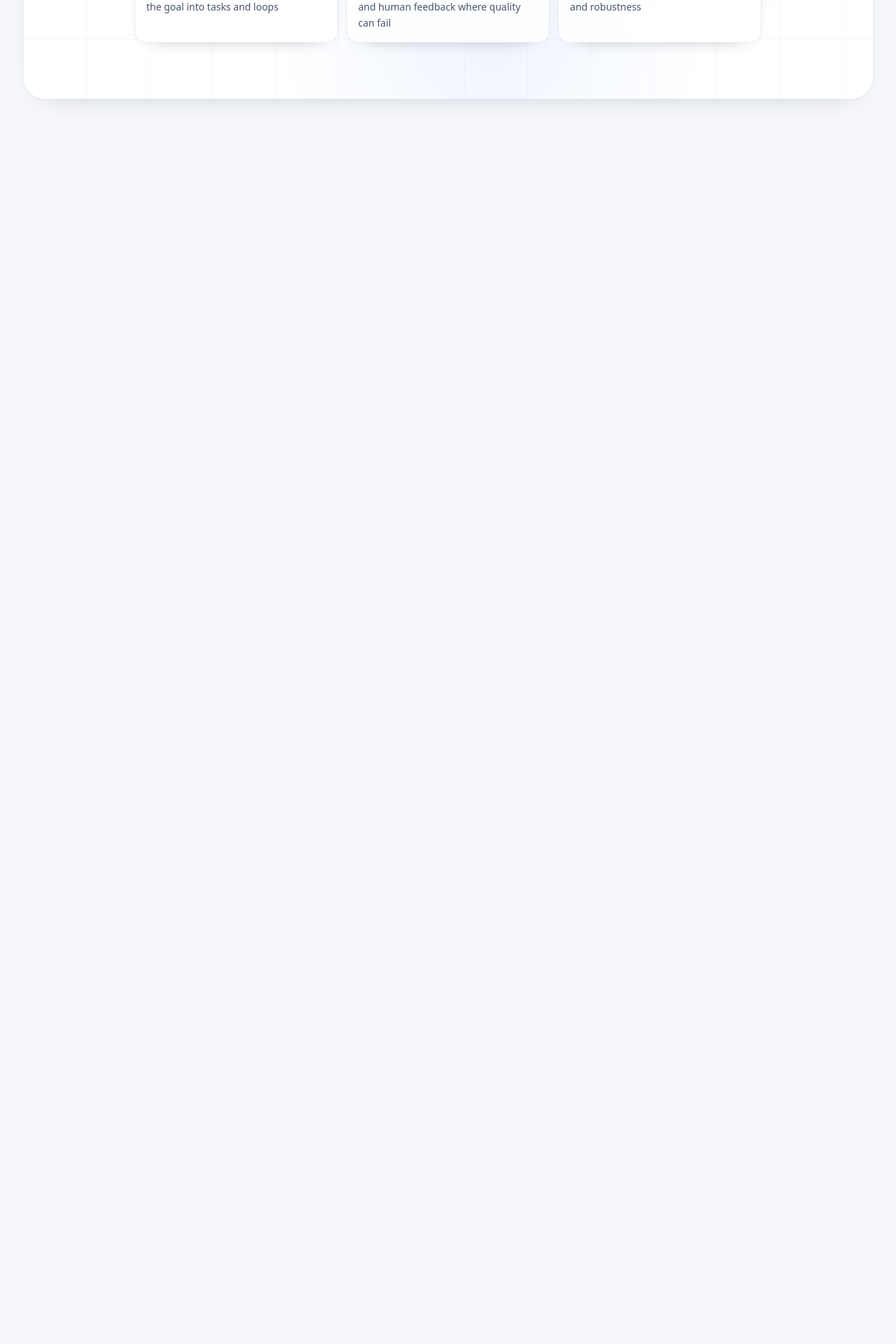
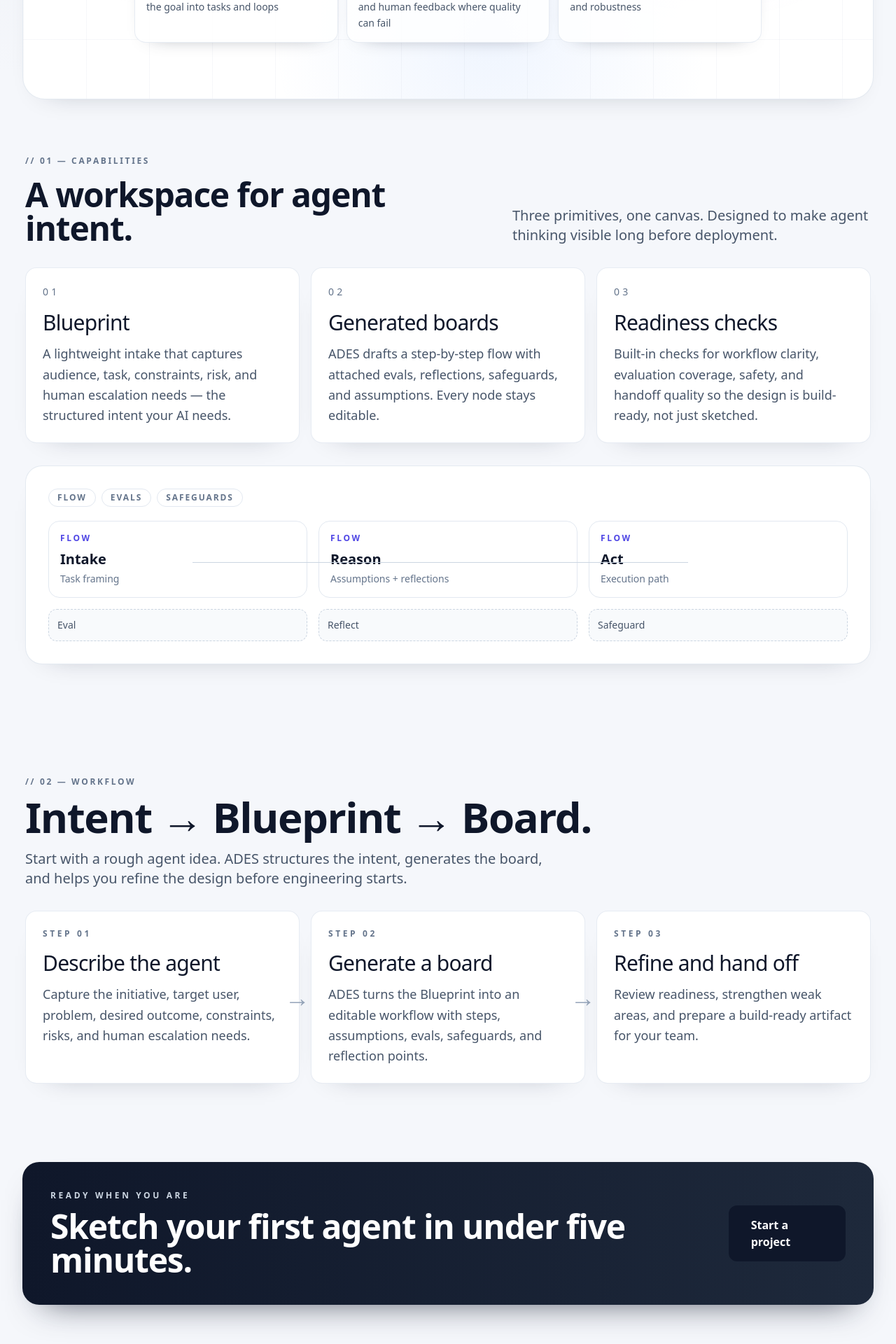
Before and after one commit to MarioSorgente/ades-agent-design-studio, a Next.js app: page / in a window 1280 px wide. Shown: the part 709-2629 px from the top of the page at 70% size. Before the commit the page ends 875 px from the top, so only its background shows below. Built offline with nearby package versions, Linux system fonts and the light colour scheme; no server answers.

Commit message:
Enhance landing page flow with product and workflow sections

```diff
--- a/app/globals.css
+++ b/app/globals.css
@@ -14,6 +14,10 @@
 body {
   margin: 0;
   padding: 0;
+}
+
+html {
+  scroll-behavior: smooth;
 }
 
 body {
--- a/app/page.tsx
+++ b/app/page.tsx
@@ -9,11 +9,47 @@
   { label: "Human handoff", className: "right-[8%] bottom-[36%] animate-float-slow 2xl:right-[12%] 2xl:bottom-[41%]" }
 ];
 
+const capabilityCards = [
+  {
+    number: "01",
+    title: "Blueprint",
+    body: "A lightweight intake that captures audience, task, constraints, risk, and human escalation needs — the structured intent your AI needs."
+  },
+  {
+    number: "02",
+    title: "Generated boards",
+    body: "ADES drafts a step-by-step flow with attached evals, reflections, safeguards, and assumptions. Every node stays editable."
+  },
+  {
+    number: "03",
+    title: "Readiness checks",
+    body: "Built-in checks for workflow clarity, evaluation coverage, safety, and handoff quality so the design is build-ready, not just sketched."
+  }
+];
+
+const workflowSteps = [
+  {
+    step: "STEP 01",
+    title: "Describe the agent",
+    body: "Capture the initiative, target user, problem, desired outcome, constraints, risks, and human escalation needs."
+  },
+  {
+    step: "STEP 02",
+    title: "Generate a board",
+    body: "ADES turns the Blueprint into an editable workflow with steps, assumptions, evals, safeguards, and reflection points."
+  },
+  {
+    step: "STEP 03",
+    title: "Refine and hand off",
+    body: "Review readiness, strengthen weak areas, and prepare a build-ready artifact for your team."
+  }
+];
+
 export default function HomePage() {
   return (
     <main className="mx-auto flex min-h-screen w-full max-w-[1500px] flex-col px-5 py-6 md:px-8">
-      <header className="mb-6 rounded-3xl border border-slate-200/80 bg-white/85 p-5 shadow-[0_20px_60px_-50px_rgba(15,23,42,0.65)] backdrop-blur md:p-6">
-        <div className="flex items-center justify-between gap-3">
+      <header className="sticky top-4 z-30 mb-6 rounded-3xl border border-slate-200/80 bg-white/90 p-5 shadow-[0_20px_60px_-50px_rgba(15,23,42,0.65)] backdrop-blur md:p-6">
+        <div className="flex flex-wrap items-center justify-between gap-3">
           <div className="flex items-center gap-3">
             <Image src="/logo-ades.svg" alt="ADES logo" width={150} height={44} className="h-9 w-auto" priority />
             <span className="hidden rounded-full border border-slate-200 bg-slate-50 px-3 py-1 text-[11px] font-semibold uppercase tracking-[0.18em] text-slate-500 md:inline-flex">
@@ -21,13 +57,21 @@
             </span>
           </div>
 
-          <div className="flex items-center gap-2">
+          <nav aria-label="Primary" className="order-3 w-full sm:order-2 sm:w-auto">
+            <ul className="flex flex-wrap items-center justify-start gap-2 text-xs font-semibold uppercase tracking-[0.2em] text-slate-500 sm:justify-center sm:gap-5">
+              <li><a href="#product" className="hover:text-slate-900">Product</a></li>
+              <li><a href="#how-it-works" className="hover:text-slate-900">How it works</a></li>
+              <li><Link href="/dashboard" className="hover:text-slate-900">Dashboard</Link></li>
+            </ul>
+          </nav>
+
+          <div className="order-2 flex items-center gap-2 sm:order-3">
             <AuthHeaderActions />
           </div>
         </div>
       </header>
 
-      <section className="ades-panel relative overflow-hidden rounded-[2rem] border-slate-200/90 px-6 py-14 md:px-12 md:py-20">
+      <section className="ades-panel relative min-h-[calc(100vh-9.5rem)] scroll-mt-28 overflow-hidden rounded-[2rem] border-slate-200/90 px-6 py-14 md:px-12 md:py-20">
         <div className="pointer-events-none absolute inset-0 bg-[radial-gradient(circle_at_20%_20%,rgba(99,102,241,0.12),transparent_40%),radial-gradient(circle_at_80%_30%,rgba(147,51,234,0.12),transparent_36%),radial-gradient(circle_at_55%_88%,rgba(59,130,246,0.08),transparent_34%)]" />
         <div className="pointer-events-none absolute inset-0 bg-[linear-gradient(to_right,rgba(148,163,184,0.08)_1px,transparent_1px),linear-gradient(to_bottom,rgba(148,163,184,0.08)_1px,transparent_1px)] bg-[size:90px_90px]" />
 
@@ -49,7 +93,6 @@
             <span className="ml-2 bg-gradient-to-r from-indigo-600 via-violet-600 to-sky-500 bg-clip-text text-transparent">
               structure, critique, and confidence
             </span>
-
           </h1>
           <p className="mx-auto mt-5 max-w-2xl text-base leading-relaxed text-slate-600 md:text-lg">
             ADES helps builders break an AI agent into clear tasks, reflection loops, human checkpoints
@@ -78,6 +121,67 @@
           </div>
         </div>
       </section>
+
+      <section id="product" className="scroll-mt-28 px-1 py-14 md:py-20">
+        <div className="grid gap-8 md:grid-cols-2 md:items-end">
+          <div>
+            <p className="text-xs font-semibold uppercase tracking-[0.22em] text-slate-500">// 01 — CAPABILITIES</p>
+            <h2 className="mt-4 text-3xl font-semibold tracking-tight text-slate-900 md:text-5xl">A workspace for agent intent.</h2>
+          </div>
+          <p className="max-w-lg text-base leading-relaxed text-slate-600 md:justify-self-end md:text-xl">Three primitives, one canvas. Designed to make agent thinking visible long before deployment.</p>
+        </div>
+        <div className="mt-8 grid gap-4 lg:grid-cols-3">
+          {capabilityCards.map((card) => (
+            <article key={card.number} className="ades-panel rounded-2xl p-6">
+              <p className="text-sm font-medium tracking-[0.3em] text-slate-500">{card.number}</p>
+              <h3 className="mt-4 text-3xl font-medium tracking-tight text-slate-900">{card.title}</h3>
+              <p className="mt-3 text-lg leading-relaxed text-slate-600">{card.body}</p>
+            </article>
+          ))}
+        </div>
+
+        <div className="ades-panel mt-8 overflow-hidden rounded-3xl border-slate-200/90 p-6 md:p-8">
+          <div className="mb-5 flex flex-wrap gap-2">
+            {['Flow', 'Evals', 'Safeguards'].map((pill) => <span key={pill} className="rounded-full border border-slate-200 bg-white px-3 py-1 text-xs font-semibold uppercase tracking-[0.16em] text-slate-500">{pill}</span>)}
+          </div>
+          <div className="relative grid gap-4 md:grid-cols-3">
+            <MockNode title="Intake" subtitle="Task framing" />
+            <MockNode title="Reason" subtitle="Assumptions + reflections" />
+            <MockNode title="Act" subtitle="Execution path" />
+            <AttachedNode className="md:col-start-1" label="Eval" />
+            <AttachedNode className="md:col-start-2" label="Reflect" />
+            <AttachedNode className="md:col-start-3" label="Safeguard" />
+            <div aria-hidden className="pointer-events-none absolute left-[18%] top-[34%] hidden h-[1px] w-[62%] bg-slate-300 md:block" />
+          </div>
+        </div>
+      </section>
+
+      <section id="how-it-works" className="scroll-mt-28 px-1 py-14 md:py-20">
+        <p className="text-xs font-semibold uppercase tracking-[0.22em] text-slate-500">// 02 — WORKFLOW</p>
+        <h2 className="mt-3 text-4xl font-semibold tracking-tight text-slate-900 md:text-6xl">Intent → Blueprint → Board.</h2>
+        <p className="mt-4 max-w-3xl text-base leading-relaxed text-slate-600 md:text-xl">Start with a rough agent idea. ADES structures the intent, generates the board, and helps you refine the design before engineering starts.</p>
+
+        <div className="mt-8 grid gap-4 md:grid-cols-3">
+          {workflowSteps.map((step, index) => (
+            <article key={step.step} className="relative ades-panel rounded-2xl p-6">
+              <p className="text-xs font-semibold uppercase tracking-[0.3em] text-slate-500">{step.step}</p>
+              <h3 className="mt-4 text-3xl font-medium tracking-tight text-slate-900">{step.title}</h3>
+              <p className="mt-3 text-lg leading-relaxed text-slate-600">{step.body}</p>
+              {index < workflowSteps.length - 1 && <span aria-hidden className="absolute -right-4 top-1/2 hidden -translate-y-1/2 text-4xl text-slate-400 lg:block">→</span>}
+            </article>
+          ))}
+        </div>
+      </section>
+
+      <section className="py-8">
+        <div className="rounded-3xl bg-gradient-to-r from-slate-900 to-slate-800 p-8 text-white shadow-[0_24px_50px_-30px_rgba(15,23,42,0.8)] md:flex md:items-center md:justify-between md:gap-8 md:p-10">
+          <div>
+            <p className="text-xs font-semibold uppercase tracking-[0.3em] text-slate-300">READY WHEN YOU ARE</p>
+            <h2 className="mt-3 text-3xl font-semibold tracking-tight md:text-5xl">Sketch your first agent in under five minutes.</h2>
+          </div>
+          <Link href="/dashboard" className="ades-primary-btn mt-6 inline-flex px-8 py-4 text-base md:mt-0">Start a project</Link>
+        </div>
+      </section>
     </main>
   );
 }
@@ -90,3 +194,17 @@
     </article>
   );
 }
+
+function MockNode({ title, subtitle }: { title: string; subtitle: string }) {
+  return (
+    <div className="rounded-2xl border border-slate-200 bg-white p-4">
+      <p className="text-xs font-semibold uppercase tracking-[0.22em] text-indigo-600">Flow</p>
+      <p className="mt-2 text-xl font-semibold text-slate-900">{title}</p>
+      <p className="mt-1 text-sm text-slate-500">{subtitle}</p>
+    </div>
+  );
+}
+
+function AttachedNode({ label, className }: { label: string; className?: string }) {
+  return <div className={`rounded-xl border border-dashed border-slate-300 bg-slate-50 p-3 text-sm font-medium text-slate-600 ${className ?? ""}`}>{label}</div>;
+}
```
